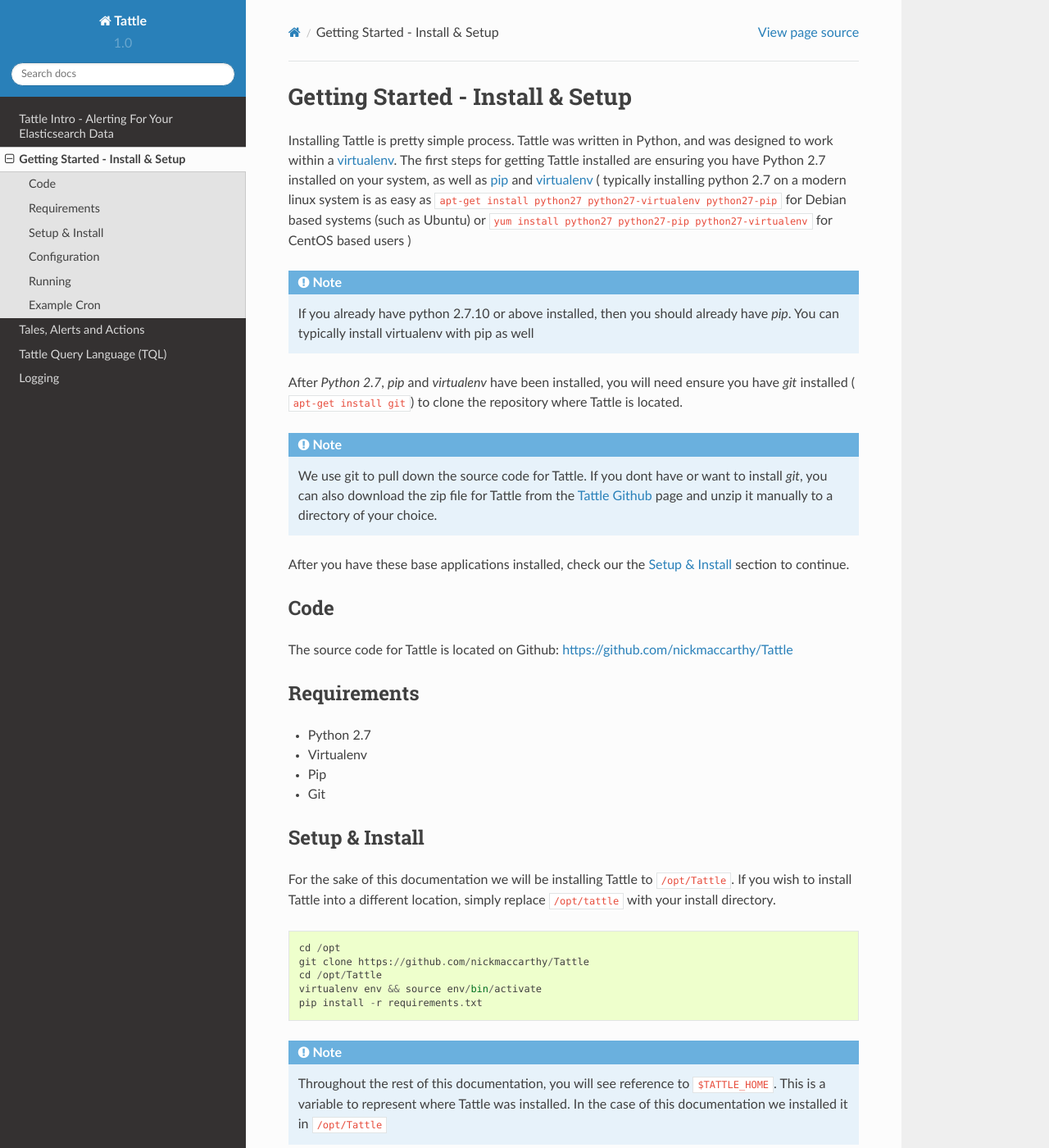
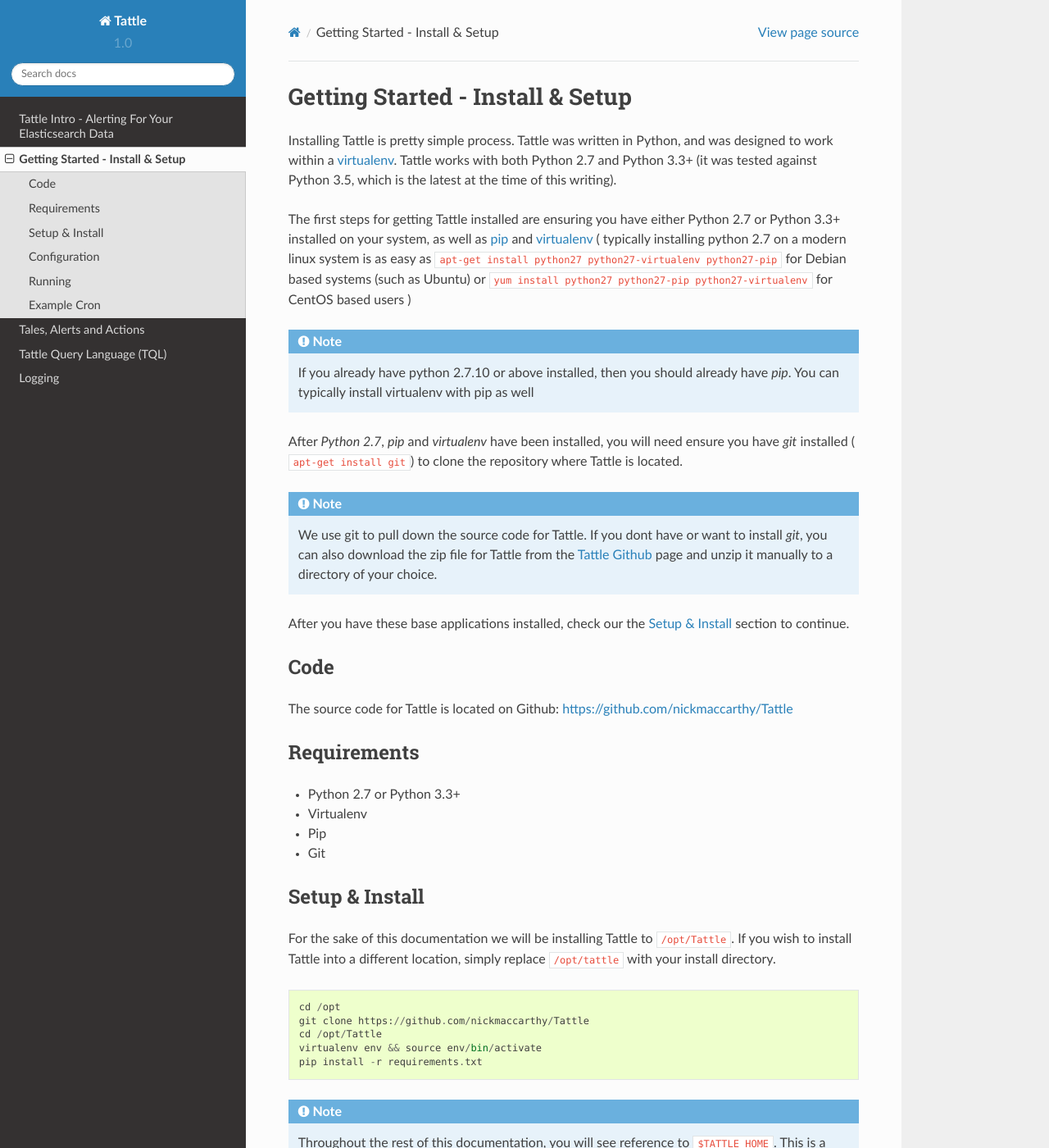
Before and after one commit to nickmaccarthy/Tattle, a Sphinx documentation site: the page built from docs/install.rst, in a window 1280 px wide and 1400 px high. Shown: the whole window at 82% size. Built offline with Sphinx 7.4.7 and the Read the Docs theme 2.0.0, drawn with Linux system fonts in a browser that asks for light colours.

Commit message:
doc update to python 3

```diff
--- a/docs/install.rst
+++ b/docs/install.rst
@@ -1,7 +1,9 @@
 Getting Started - Install & Setup
 =================================
 
-Installing Tattle is pretty simple process. Tattle was written in Python, and was designed to work within a `virtualenv <http://docs.python-guide.org/en/latest/dev/virtualenvs/>`_.  The first steps for getting Tattle installed are ensuring you have Python 2.7 installed on your system, as well as `pip <https://pypi.python.org/pypi/pip>`_ and `virtualenv <http://docs.python-guide.org/en/latest/dev/virtualenvs/>`_ ( typically installing python 2.7 on a modern linux system is as easy as ``apt-get install python27 python27-virtualenv python27-pip`` for Debian based systems (such as Ubuntu) or ``yum install python27 python27-pip python27-virtualenv`` for CentOS based users )
+Installing Tattle is pretty simple process. Tattle was written in Python, and was designed to work within a `virtualenv <http://docs.python-guide.org/en/latest/dev/virtualenvs/>`_.  Tattle works with both Python 2.7 and Python 3.3+ (it was tested against Python 3.5, which is the latest at the time of this writing).
+
+The first steps for getting Tattle installed are ensuring you have either Python 2.7 or Python 3.3+ installed on your system, as well as `pip <https://pypi.python.org/pypi/pip>`_ and `virtualenv <http://docs.python-guide.org/en/latest/dev/virtualenvs/>`_ ( typically installing python 2.7 on a modern linux system is as easy as ``apt-get install python27 python27-virtualenv python27-pip`` for Debian based systems (such as Ubuntu) or ``yum install python27 python27-pip python27-virtualenv`` for CentOS based users )
 
 .. note::
     If you already have python 2.7.10 or above installed, then you should already have `pip`.  You can typically install virtualenv with pip as well
@@ -20,7 +22,7 @@
 
 Requirements
 --------------------
-* Python 2.7
+* Python 2.7 or Python 3.3+
 * Virtualenv
 * Pip
 * Git
--- a/docs/intro.rst
+++ b/docs/intro.rst
@@ -24,7 +24,7 @@
 
 Requirements
 -------------
-* Python 2.7
+* Python 2.7 or Python 3.3+
 * Virtualenv
 * Pip
 * Git
```
Also changed, not shown: 11 other files.
